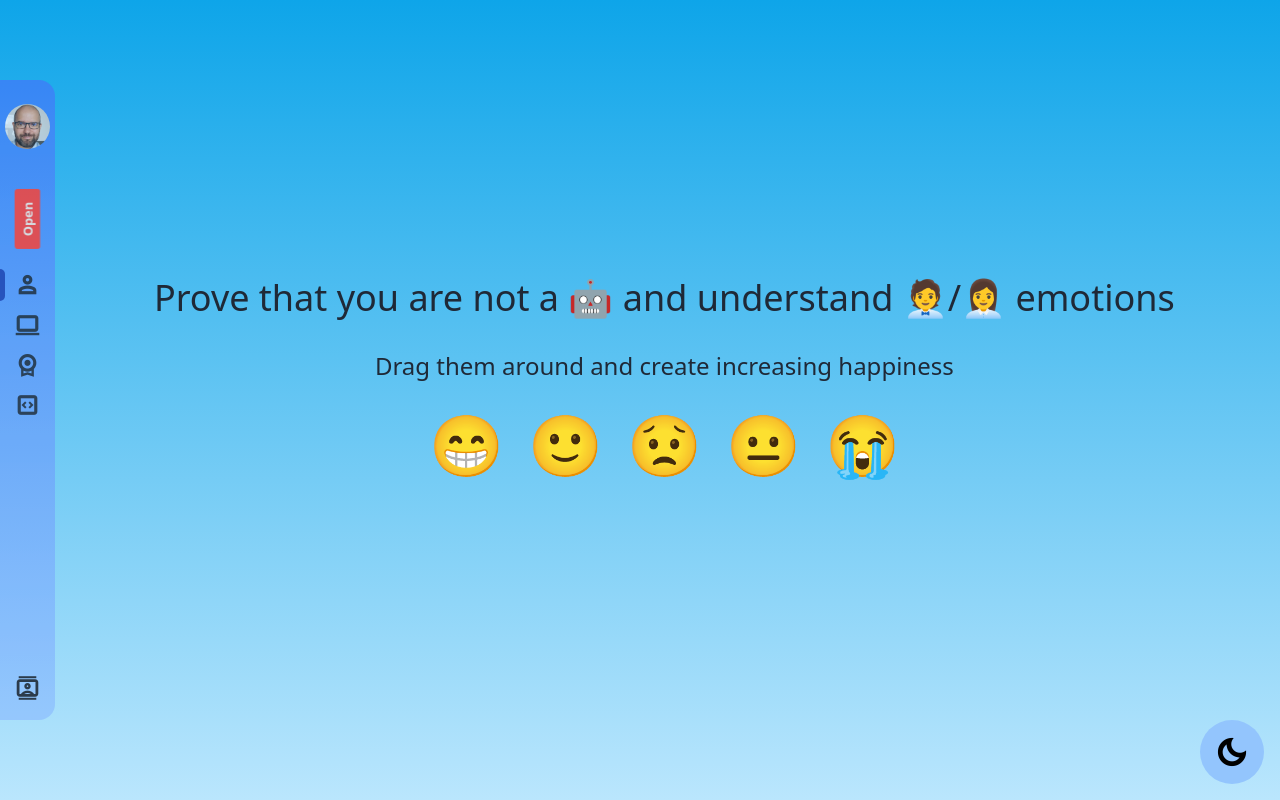
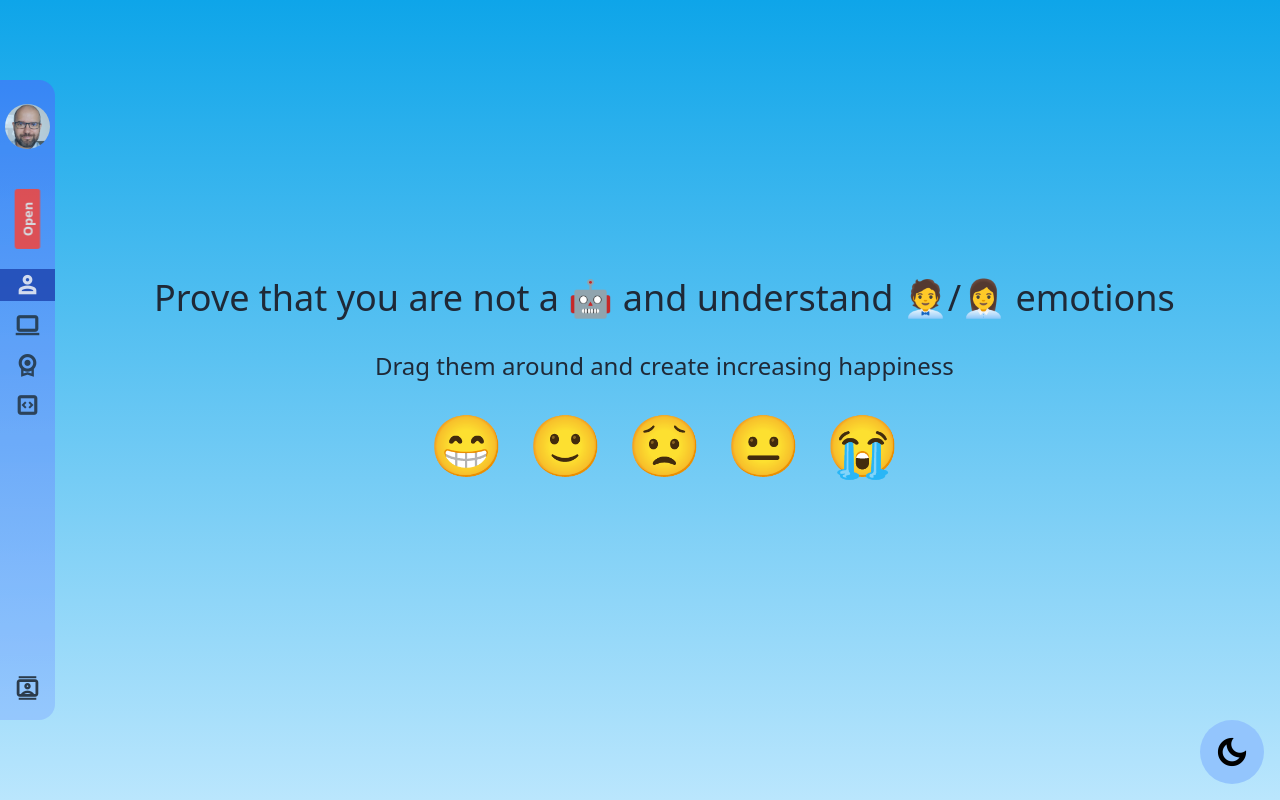
Before and after one commit to Zolikon/profile, a React (Vite) app: page / in a window 1280 px wide. Built offline with nearby package versions, Linux system fonts and the light colour scheme.

Commit message:
animation improvements

```diff
--- a/src/components/SideMenu.jsx
+++ b/src/components/SideMenu.jsx
@@ -112,17 +112,15 @@ const SideNavigation = ({ content }) => {
             animate={isOpen ? "open" : "closed"}
             variants={variants}
             transition={transition}
-            className={`mt-12 sm:mt-16 flex flex-col gap-2 justify-start w-full h-full overflow-hidden select-none ${
-              isOpen ? "items-start pl-3" : "items-center"
-            }`}
+            className={`mt-12 sm:mt-16 flex flex-col gap-2 justify-start w-full h-full overflow-hidden select-none items-start`}
           >
             {content.map((item) =>
               isOpen ? (
+                <motion.div key={item.elements[0].key} className="relative w-full flex items-center justify-center">
                   <NavLink
                     to={item.to}
-                  key={item.elements[0].key}
-                  className={`flex items-center w-4/5 mx-3 gap-2 hover:scale-110 transition-all p-1 rounded-md ${
-                    isPartOfCurrentPath(item.to) && "bg-blue-500"
+                    className={`flex items-center w-4/5 mx-3 gap-2 hover:scale-110 transition-all p-1 rounded-md z-10 ${
+                      isPartOfCurrentPath(item.to) && "dark:text-light-text text-dark-text"
                     }`}
                     onClick={() => {
                       closeMenu();
@@ -131,15 +129,25 @@ const SideNavigation = ({ content }) => {
                     {item.elements[0]}
                     <motion.div className="text-md cursor-pointer flex gap-1 ">{item.elements[1]}</motion.div>
                   </NavLink>
+                  {isPartOfCurrentPath(item.to) && (
+                    <span className="w-[90%] h-full bg-blue-800 dark:bg-blue-500 absolute left-0 rounded-r-xl z-0" />
+                  )}
+                </motion.div>
               ) : (
                 <motion.div
                   key={item.elements[1].key}
-                  className="text-md relative w-full flex items-center justify-center"
+                  className="text-md relative w-full flex items-center justify-center z-10"
                 >
                   {isPartOfCurrentPath(item.to) && (
-                    <span className="w-[5px] h-full bg-blue-800 dark:bg-blue-500 absolute left-0 rounded-r-xl" />
+                    <span className="w-full h-full bg-blue-800 dark:bg-blue-500 absolute left-0 z-0" />
                   )}
+                  <span
+                    className={`z-10 flex items-center justify-center ${
+                      isPartOfCurrentPath(item.to) && "dark:text-light-text text-dark-text"
+                    }`}
+                  >
                     {item.elements[0]}
+                  </span>
                 </motion.div>
               )
             )}
```
Lines whose indentation alone changed are shown as unchanged.
